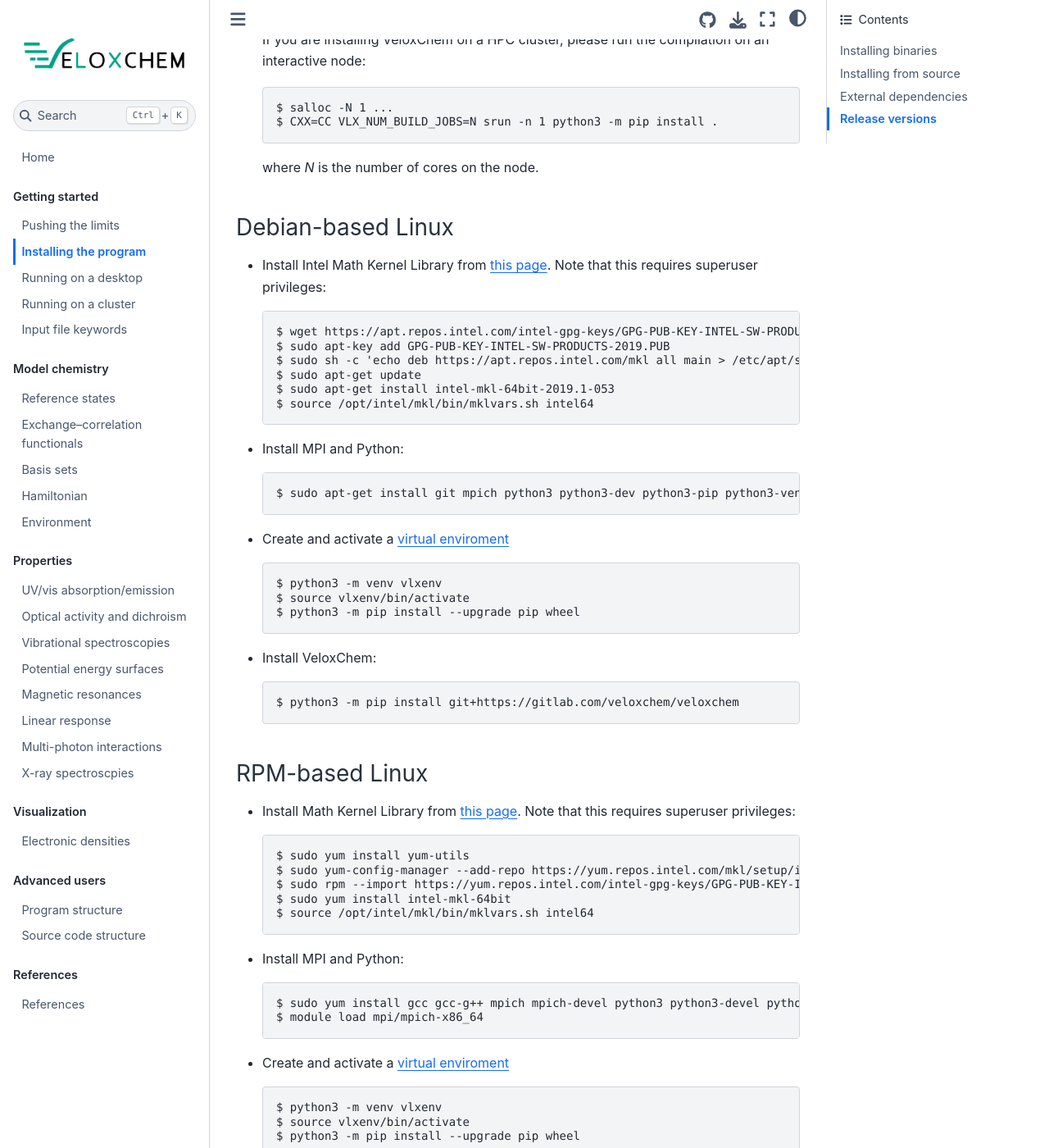
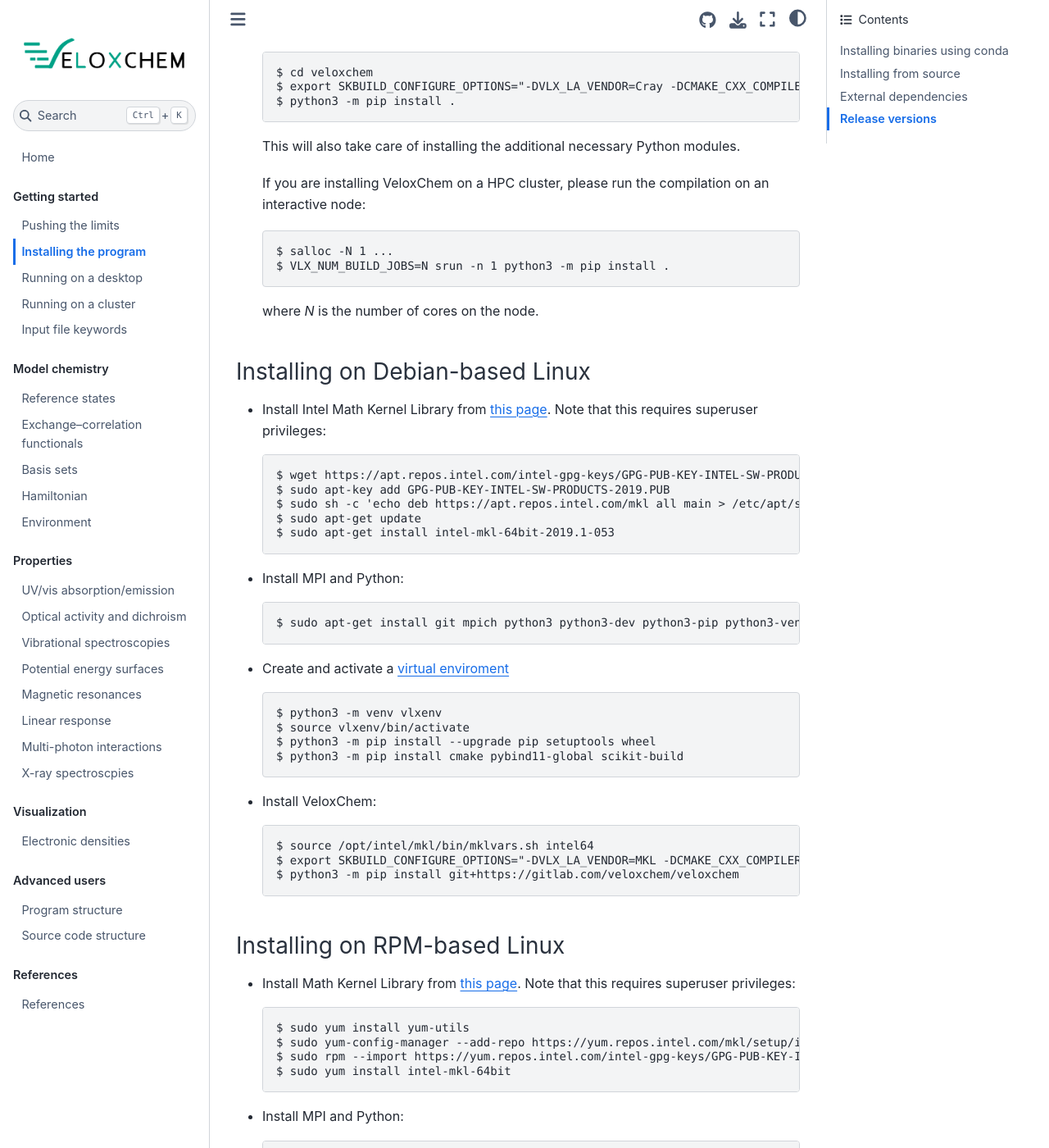
Before and after one commit to kthpanor/vlxman, a Jupyter Book: the page built from docs/installation.md, in a window 1280 px wide and 1400 px high, scrolled down 4213 px. Shown: the whole window at 82% size. Built offline with Jupyter Book 1.0.4 settings and Sphinx 7.4.7 and the Sphinx Book theme 1.1.4, drawn with Linux system fonts in a browser that asks for light colours; some of the changed text lies outside the part shown.

Commit message:
updated docs/installation.md

````diff
--- a/docs/installation.md
+++ b/docs/installation.md
@@ -1,6 +1,6 @@
 # Installing the program
 
-## Installing binaries
+## Installing binaries using conda
 
 Binaries are available for the three main operating systems:
 
@@ -65,16 +63,17 @@
 
 ### Build prerequisites
 
-- Build tool providing the `make` utility
-- C++ compiler fully compliant with the C++11 standard
+- [CMake](https://cmake.org/)
+- C++ compiler fully compliant with the C++17 standard
 - Linear algebra libraries implementing the BLAS and LAPACK interfaces (e.g. Intel MKL, OpenBLAS or Cray LibSci)
 - MPI library (e.g. MPICH, Intel MPI or Open MPI)
-- Installation of Python >=3.6 that includes the interpreter, the development header files, and the development libraries
-- The [MPI4Py](https://mpi4py.readthedocs.io/en/stable/) module for Python
+- Python (>=3.7) that includes the interpreter, the development header files, and the development libraries
+- [MPI4Py](https://mpi4py.readthedocs.io/en/stable/)
+- [Scikit-build](https://scikit-build.readthedocs.io/en/latest/)
 
 Optional, add-on dependencies:
 
-- [CPPE (v0.2.1)](https://github.com/maxscheurer/cppe/releases/tag/v0.2.1)
+- [CPPE](https://github.com/maxscheurer/cppe)
 - [XTB](https://github.com/grimme-lab/xtb)
 
 See {ref}`external-dependencies` for instructions on how to get these add-ons.
@@ -82,7 +81,7 @@
 To avoid clashes between dependencies, we recommend to always use a [virtual enviroment](https://docs.python.org/3/tutorial/venv.html).
 
 (with-anaconda)=
-### With Anaconda
+### Installing using Anaconda
 
 [Anaconda](https://www.anaconda.com/products/individual) and the software packaged on the [conda-forge](https://conda-forge.org/) channel provide build isolation and greatly simplify the installation of VeloxChem.
 
@@ -106,6 +105,14 @@
 
   Note that the MPICH library will be installed by the `yml` file. If you prefer another MPI library such as Open MPI, you can edit the `yml` file and replace `mpich` by `openmpi`. Read more about the `yml` file in [this page](https://docs.conda.io/projects/conda/en/latest/user-guide/tasks/manage-environments.html#create-env-file-manually).
 
+- Set scikit-build configure options:
+
+  ```
+  $ export SKBUILD_CONFIGURE_OPTIONS="-DVLX_LA_VENDOR=<math_library> -DCMAKE_CXX_COMPILER=mpicxx"
+  ```
+
+  where ``<math_library>`` can be ``MKL`` or ``OpenBLAS``.
+
 - Build and install VeloxChem in the conda environment:
 
   ```
@@ -126,9 +133,9 @@
   $ conda deactivate
   ```
 
-### Cray platform (x86-64 or ARM processor)
+### Installing on Cray platform (x86-64 or ARM processor)
 
-- Load cray modules:
+- Load Cray modules:
 
   ```
   $ module swap PrgEnv-cray PrgEnv-gnu
@@ -140,7 +147,8 @@
   ```
   $ python3 -m venv vlxenv
   $ source vlxenv/bin/activate
-  $ python3 -m pip install --upgrade pip
+  $ python3 -m pip install --upgrade pip setuptools wheel
+  $ python3 -m pip install cmake pybind11-global scikit-build
   ```
 
 - Install [MPI4Py](https://mpi4py.readthedocs.io/en/stable/)
@@ -153,7 +161,8 @@
 
   ```
   $ cd veloxchem
-  $ CXX=CC python3 -m pip install .
+  $ export SKBUILD_CONFIGURE_OPTIONS="-DVLX_LA_VENDOR=Cray -DCMAKE_CXX_COMPILER=CC"
+  $ python3 -m pip install .
   ```
 
   This will also take care of installing the additional necessary Python modules.
@@ -162,12 +171,12 @@
 
   ```
   $ salloc -N 1 ...
-  $ CXX=CC VLX_NUM_BUILD_JOBS=N srun -n 1 python3 -m pip install .
+  $ VLX_NUM_BUILD_JOBS=N srun -n 1 python3 -m pip install .
   ```
 
   where *N* is the number of cores on the node.
 
-### Debian-based Linux
+### Installing on Debian-based Linux
 
 - Install Intel Math Kernel Library from
   [this page](https://software.intel.com/en-us/articles/installing-intel-free-libs-and-python-apt-repo).
@@ -179,7 +188,6 @@
   $ sudo sh -c 'echo deb https://apt.repos.intel.com/mkl all main > /etc/apt/sources.list.d/intel-mkl.list'
   $ sudo apt-get update
   $ sudo apt-get install intel-mkl-64bit-2019.1-053
-  $ source /opt/intel/mkl/bin/mklvars.sh intel64
   ```
 
 - Install MPI and Python:
@@ -193,16 +201,19 @@
   ```
   $ python3 -m venv vlxenv
   $ source vlxenv/bin/activate
-  $ python3 -m pip install --upgrade pip wheel
+  $ python3 -m pip install --upgrade pip setuptools wheel
+  $ python3 -m pip install cmake pybind11-global scikit-build
   ```
 
 - Install VeloxChem:
 
   ```
+  $ source /opt/intel/mkl/bin/mklvars.sh intel64
+  $ export SKBUILD_CONFIGURE_OPTIONS="-DVLX_LA_VENDOR=MKL -DCMAKE_CXX_COMPILER=mpicxx"
   $ python3 -m pip install git+https://gitlab.com/veloxchem/veloxchem
   ```
 
-### RPM-based Linux
+### Installing on RPM-based Linux
 
 - Install Math Kernel Library from
   [this page](https://software.intel.com/en-us/articles/installing-intel-free-libs-and-python-yum-repo).
@@ -213,14 +224,12 @@
   $ sudo yum-config-manager --add-repo https://yum.repos.intel.com/mkl/setup/intel-mkl.repo
   $ sudo rpm --import https://yum.repos.intel.com/intel-gpg-keys/GPG-PUB-KEY-INTEL-SW-PRODUCTS-2019.PUB
   $ sudo yum install intel-mkl-64bit
-  $ source /opt/intel/mkl/bin/mklvars.sh intel64
   ```
 
 - Install MPI and Python:
 
   ```
   $ sudo yum install gcc gcc-g++ mpich mpich-devel python3 python3-devel python3-pip
-  $ module load mpi/mpich-x86_64
   ```
 
 - Create and activate a [virtual enviroment](https://docs.python.org/3/tutorial/venv.html)
@@ -228,24 +237,28 @@
   ```
   $ python3 -m venv vlxenv
   $ source vlxenv/bin/activate
-  $ python3 -m pip install --upgrade pip wheel
+  $ python3 -m pip install --upgrade pip setuptools wheel
+  $ python3 -m pip install cmake pybind11-global scikit-build
   ```
 
-- Install VeloxChem:
+- Install VeloxChem (you may need to open a new terminal to run the ``module`` command):
 
   ```
+  $ module load mpi/mpich-x86_64
+  $ source /opt/intel/mkl/bin/mklvars.sh intel64
+  $ export SKBUILD_CONFIGURE_OPTIONS="-DVLX_LA_VENDOR=MKL -DCMAKE_CXX_COMPILER=mpicxx"
   $ python3 -m pip install git+https://gitlab.com/veloxchem/veloxchem
   ```
 
-### PowerLinux
+### Installing on PowerLinux
 
-- See installation instructions [With Anaconda](with-anaconda)
+- See installation instructions [using Anaconda](with-anaconda)
 
-### MacOS
+### Installing on MacOS
 
-- See installation instructions [With Anaconda](with-anaconda)
+- See installation instructions [using Anaconda](with-anaconda)
 
-### Windows
+### Installing on Windows
 
 - Soon to come!
 
````
Also changed, not shown: other parts of docs/installation.md (+7 -7 lines).
